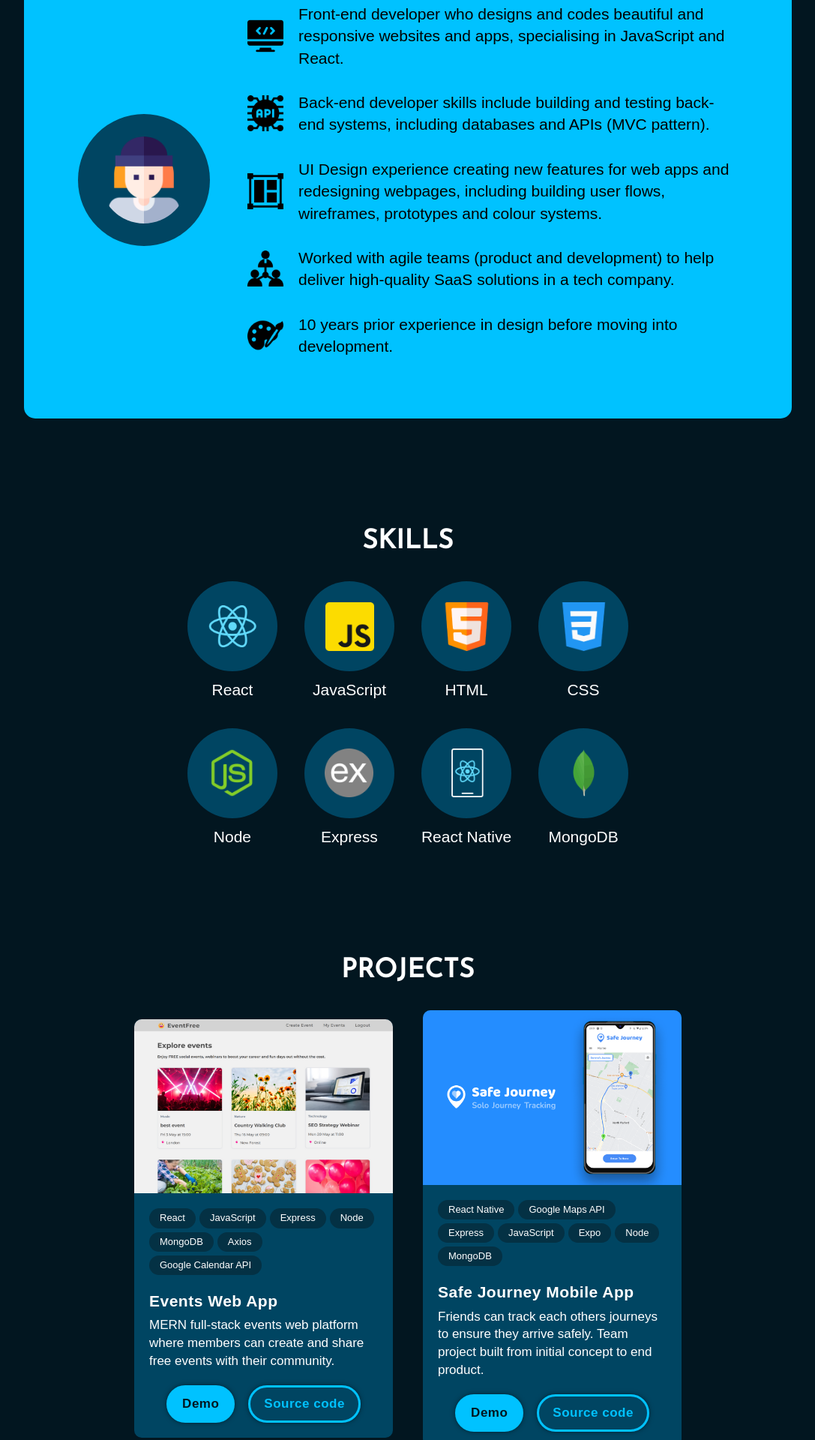
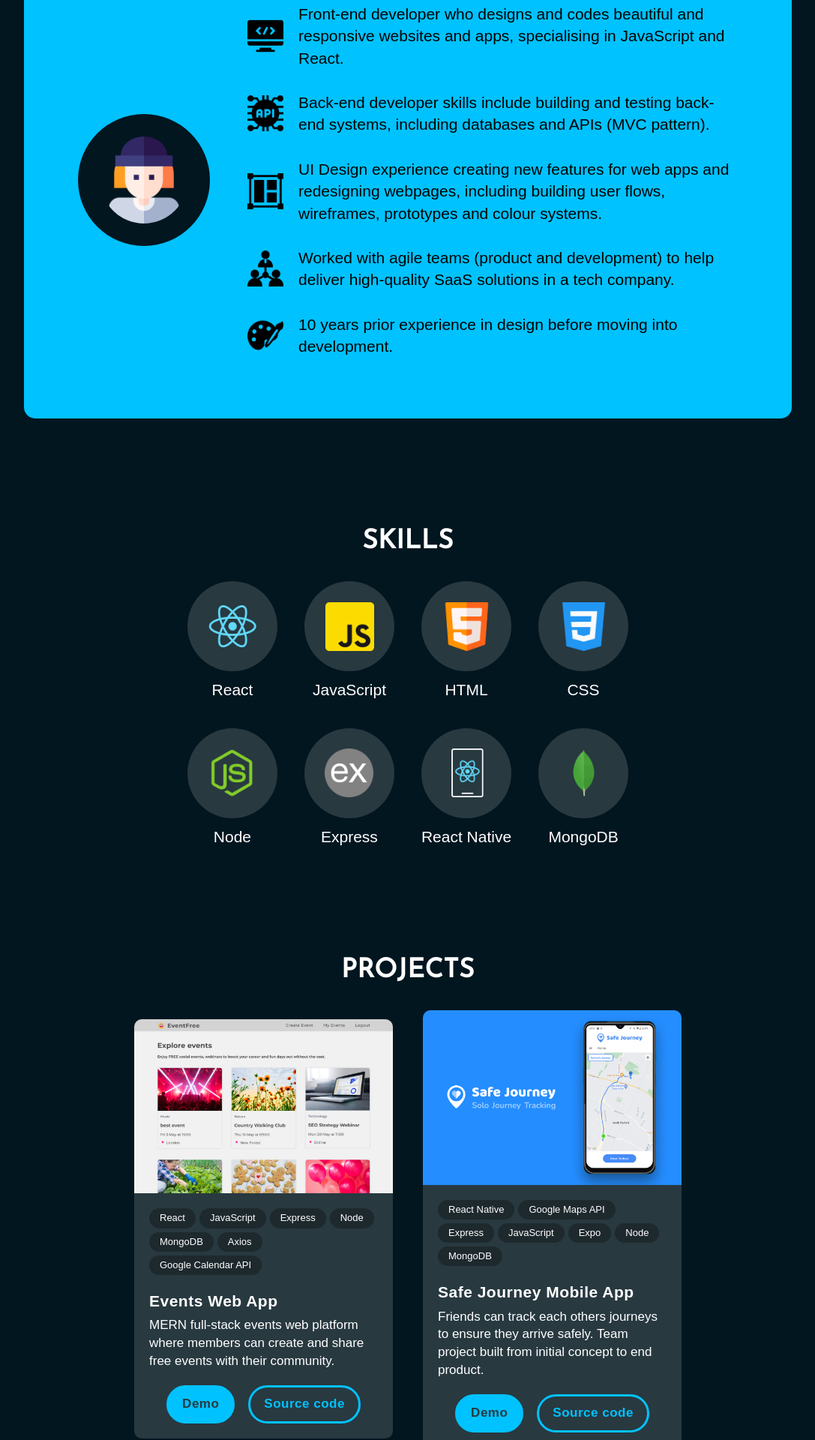
Before and after one commit to GemboJones/my-react-portfolio, a React (Vite) app: page / in a window 1280 px wide. Shown: the part 880-2800 px from the top of the page at 75% size, without its empty margins (96-1183 px from the left). Built offline with nearby package versions, Linux system fonts and the light colour scheme; a web font is replaced by a local one.

Commit message:
updates styling

```diff
--- a/src/Components/About/About.module.css
+++ b/src/Components/About/About.module.css
@@ -29,7 +29,7 @@
 
 .aboutImage {
   width: 20%;
-  background-color: var(--color-secondary);
+  background-color: var(--color-bg);
   border-radius: 50%;
   padding: 30px;
 }
--- a/src/Components/Hero/Hero.module.css
+++ b/src/Components/Hero/Hero.module.css
@@ -46,7 +46,7 @@
   border: solid 3px var(--color-primary);
   border-radius: 100px;
   padding: 16px 26px 18px 26px;
-  box-shadow: 0 0 6px rgba(0, 0, 0, 0.5);
+  /* box-shadow: 0 0 6px rgba(0, 0, 0, 0.5); */
   cursor: pointer;
   text-decoration: none;
   transition: 0.2s;
@@ -66,7 +66,7 @@
   border: solid 3px var(--color-primary);
   border-radius: 100px;
   padding: 16px 26px 18px 26px;
-  box-shadow: 0 0 6px rgba(0, 0, 0, 0.5);
+  /* box-shadow: 0 0 6px rgba(0, 0, 0, 0.5); */
   cursor: pointer;
   text-decoration: none;
   transition: 0.2s;
--- a/src/Components/Projects/ProjectCard.module.css
+++ b/src/Components/Projects/ProjectCard.module.css
@@ -56,14 +56,14 @@
 
 .primaryBtn {
   background-color: var(--color-primary);
-  color: var(--color-bg);
+  color: var(--color-secondary);
   border: solid 3px var(--color-primary);
   border-radius: 100px;
   font-size: 17px;
   font-weight: 700;
   letter-spacing: 0.5px;
-  padding: 10px 18px 10px 18px;
-  box-shadow: 0 0 6px rgba(0, 0, 0, 0.5);
+  padding: 10px 18px 11px 18px;
+  /* box-shadow: 0 0 6px rgba(0, 0, 0, 0.5); */
   cursor: pointer;
   text-decoration: none;
   transition: 0.2s;
@@ -82,8 +82,8 @@
   font-size: 17px;
   font-weight: 700;
   letter-spacing: 0.5px;
-  padding: 10px 18px 10px 18px;
-  box-shadow: 0 0 6px rgba(0, 0, 0, 0.5);
+  padding: 10px 18px 11px 18px;
+  /* box-shadow: 0 0 6px rgba(0, 0, 0, 0.5); */
   cursor: pointer;
   text-decoration: none;
   transition: 0.2s;
--- a/src/var.css
+++ b/src/var.css
@@ -2,7 +2,7 @@
   --color-text: #fff;
   --color-primary: #00C2FF;
   --color-hover: #66daff;
-  --color-secondary: #004562;
+  --color-secondary: #283940;
   --color-bg: #021620;
 
   --font-body: "Teachers";
```
